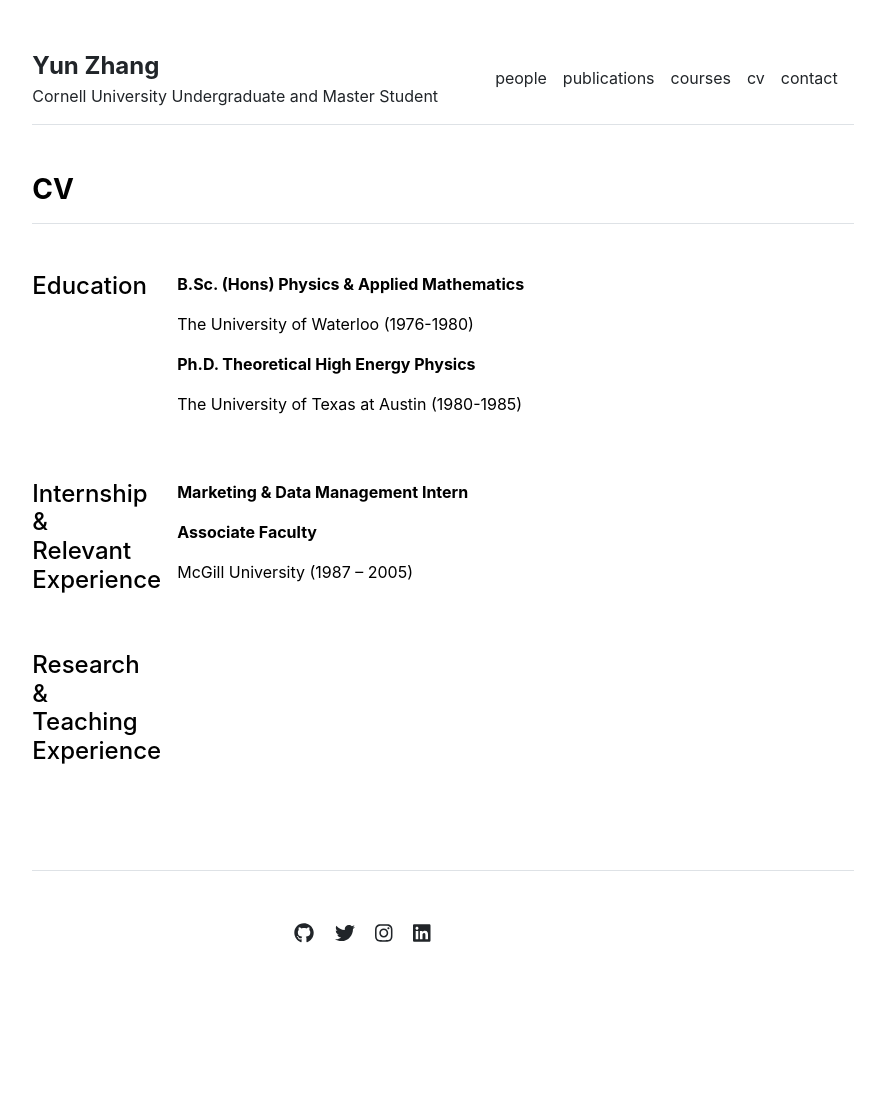
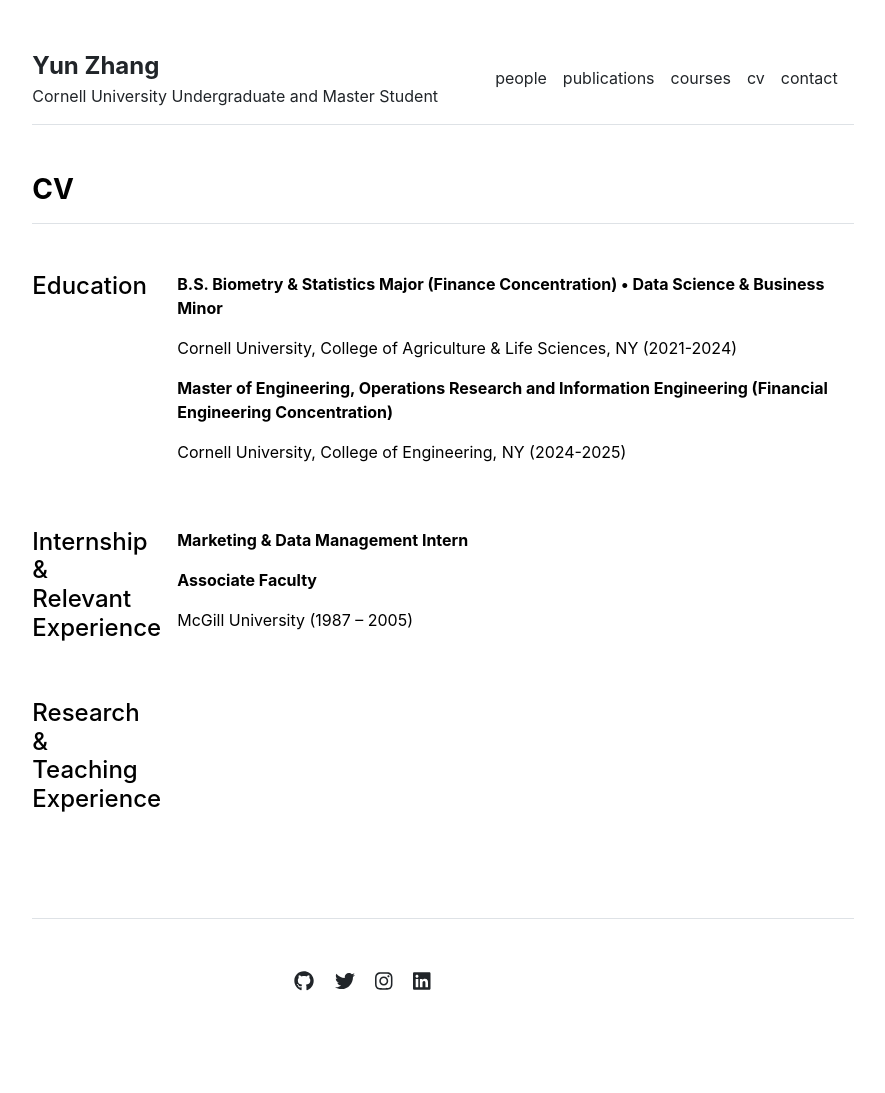
Before and after one commit to yunnnnnnnz/yunzhang, a Jekyll site: the page built from cv.md, in a window 1280 px wide. Shown: the whole page, without its empty margins (197-1082 px from the left). Built offline with Jekyll 4.4.1, drawn with Linux system fonts in a browser that asks for light colours; before the commit the page ends 1045 px from its top, so only the background shows below that.

Commit message:
Update education.yml

```diff
--- a/_data/cv/education.yml
+++ b/_data/cv/education.yml
@@ -1,5 +1,5 @@
-- title: 'B.Sc. (Hons) Physics & Applied Mathematics'
-  description: 'The University of Waterloo (1976-1980)'
+- title: 'B.S. Biometry & Statistics Major (Finance Concentration) • Data Science & Business Minor'
+  description: 'Cornell University, College of Agriculture & Life Sciences, NY (2021-2024)'
 
-- title: 'Ph.D. Theoretical High Energy Physics'
-  description: 'The University of Texas at Austin (1980-1985)'
+- title: 'Master of Engineering, Operations Research and Information Engineering (Financial Engineering Concentration)'
+  description: 'Cornell University, College of Engineering, NY (2024-2025)'
```
